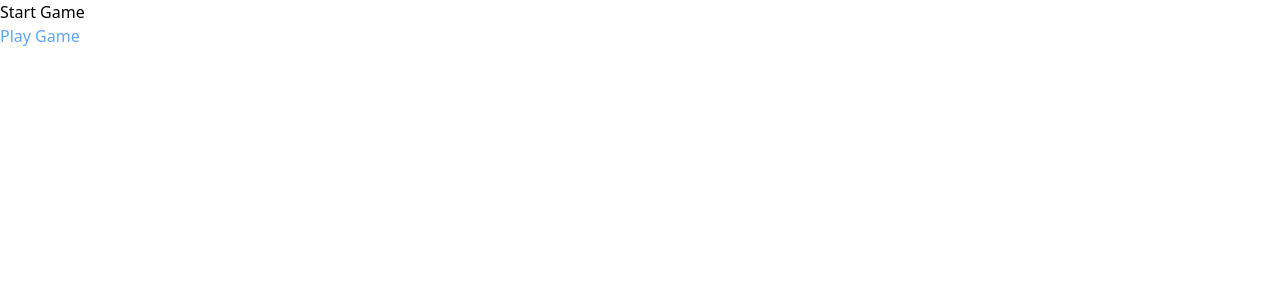
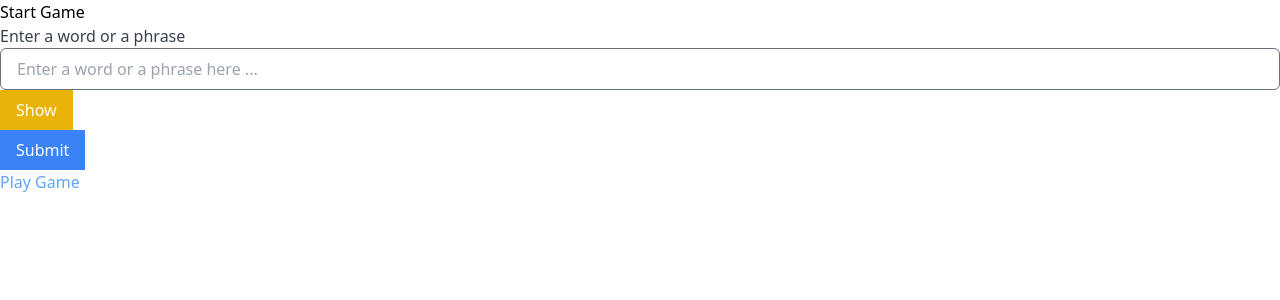
Before and after one commit to Mohak-Trivedi/hangmanGame, a React (Vite) app: page /start in a window 1280 px wide. Shown: the top 300 px of the page. Built offline with nearby package versions, Linux system fonts and the light colour scheme.

Commit message:
TextInputFormContainer on start game page

```diff
--- a/src/pages/StartGame.jsx
+++ b/src/pages/StartGame.jsx
@@ -1,9 +1,11 @@
 import { Link } from "react-router-dom";
+import TextInputFormContainer from "../components/TextInputForm/TextInputFormContainer";
 
 function StartGame() {
   return (
     <>
       <h1>Start Game</h1>
+      <TextInputFormContainer />
       <Link to="/play" className="text-blue-400">
         Play Game
       </Link>
```
